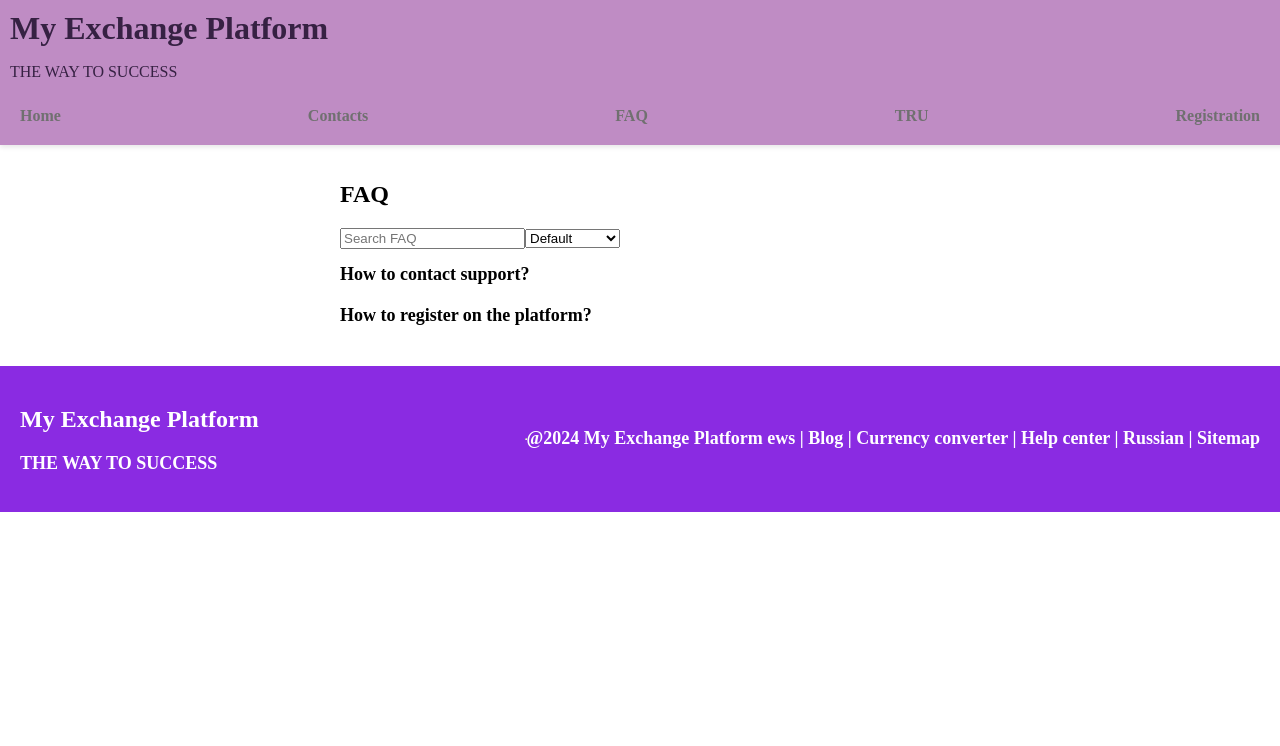
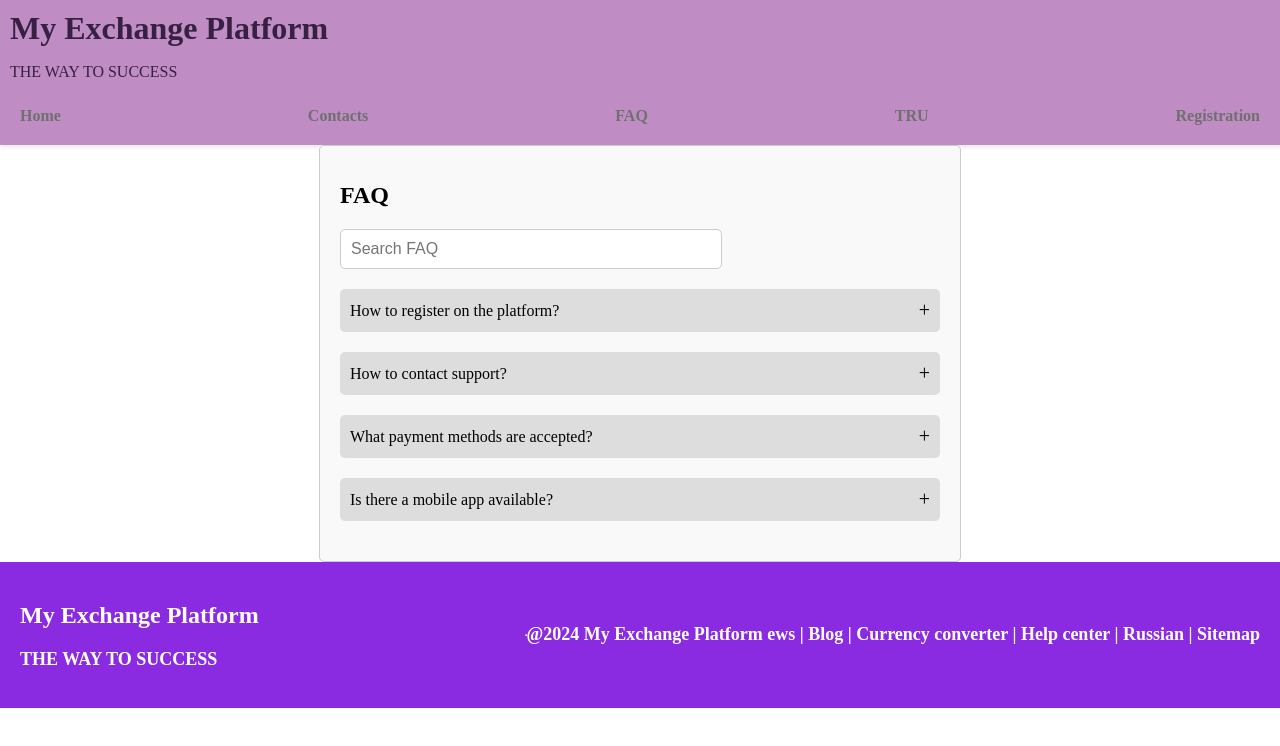
Before and after one commit to Leshamer2255/My-Exchange-Platform, a React (Create React App) app in the folder frontend/: page /faq in a window 1280 px wide. Shown: the top 746 px of the page. Built offline with nearby package versions, Linux system fonts and the light colour scheme; no server answers.

Commit message:
Update 2.6
Update css style and another component improving

```diff
--- a/frontend/src/App.js
+++ b/frontend/src/App.js
@@ -10,16 +10,7 @@ import FAQ from './Pages/FAQ/FAQ';
 
 const App = () => {
 
-  const faqItems = [
-    {
-      question: 'How to register on the platform?',
-      answer: 'To register, go to the "Registration" page and fill in the required fields.'
-    },
-    {
-      question: 'How to contact support?',
-      answer: 'To contact support, use the contact form on the "Contacts" page.'
-    },
-  ];
+
 
 
   return (
@@ -28,7 +19,7 @@ const App = () => {
         <Header />
         <Routes>
           <Route path="/contacts" element={<Contacts />} />
-          <Route path="/faq" element={<FAQ faqItems={faqItems} />} />
+          <Route path="/faq" element={<FAQ />} />
           <Route path="/" element={<MainComponent />} />
         </Routes>
         <Footer />
--- a/frontend/src/Components/ExchangeMonitor.js
+++ b/frontend/src/Components/ExchangeMonitor.js
@@ -1,15 +1,14 @@
 import React from 'react';
 import SubscriptionForm from './SubscriptionForm';
-
+import styles from '../Components/ExchangeMonitor.module.css';
 
 const ExchangeMonitor = () => {
-
     return (
-        <div>
+        <div className={styles.exchangeMonitor}>
             <h1>Exchange Monitor</h1>
             <SubscriptionForm />
-            <div>
-            Information is here rigth now, check the home page
+            <div className={styles.information}>
+                Information is here right now, check the home page
             </div>
         </div>
     );
--- /dev/null
+++ b/frontend/src/Components/ExchangeMonitor.module.css
@@ -0,0 +1,20 @@
+.exchangeMonitor {
+    max-width: 600px;
+    margin: auto;
+    padding: 20px;
+    border: 1px solid #ccc;
+    border-radius: 5px;
+    background-color: #f9f9f9;
+}
+
+.exchangeMonitor h1{
+    margin-right: 300px;
+}
+
+.information {
+    margin-top: 20px;
+    padding: 10px;
+    background-color: #fff;
+    border: 1px solid #ccc;
+    border-radius: 5px;
+}
--- a/frontend/src/Components/SearchBar.js
+++ b/frontend/src/Components/SearchBar.js
@@ -15,7 +15,7 @@ const SearchBar = ({ handleSearch, handleFilter }) => {
     };
 
     return (
-        <div className={styles.searchBarContainer}> {/* Додайте класи стилів до контейнера */}
+        <div className={styles.searchBarContainer}>
             <form onSubmit={handleSubmit}>
                 <input
                     type="text"
--- a/frontend/src/Components/SubscriptionForm.js
+++ b/frontend/src/Components/SubscriptionForm.js
@@ -1,4 +1,5 @@
 import React, { useState } from 'react';
+import styles from '../Components/SubscriptionForm.module.css';
 
 const SubscriptionForm = () => {
     const [email, setEmail] = useState('');
@@ -28,7 +29,7 @@ const SubscriptionForm = () => {
     };
 
     return (
-        <form onSubmit={handleSubmit}>
+        <form className={styles.subscriptionForm} onSubmit={handleSubmit}>
             <h2>Subscribe to Notifications</h2>
             <div>
                 <label htmlFor="email">Email:</label>
@@ -40,7 +41,7 @@ const SubscriptionForm = () => {
                     required
                 />
             </div>
-            <div>
+            <div className={styles.checkboxGroup}>
                 <p>Choose notifications:</p>
                 <label>
                     <input
@@ -63,7 +64,7 @@ const SubscriptionForm = () => {
                 </label>
                 <br />
             </div>
-            <button type="submit">Subscribe</button>
+            <button type="submit" className={styles.subscribeButton}>Subscribe</button>
         </form>
     );
 };
--- /dev/null
+++ b/frontend/src/Components/SubscriptionForm.module.css
@@ -0,0 +1,27 @@
+.subscriptionForm {
+    max-width: 400px;
+    margin: auto;
+    padding: 20px;
+    border: 1px solid #ccc;
+    border-radius: 5px;
+    background-color: #f9f9f9;
+}
+
+.checkboxGroup {
+    margin-top: 10px;
+}
+
+.subscribeButton {
+    margin-top: 10px;
+    background-color: #007bff;
+    color: #fff;
+    padding: 8px 16px;
+    border: none;
+    border-radius: 5px;
+    cursor: pointer;
+    transition: background-color 0.3s ease;
+}
+
+.subscribeButton:hover {
+    background-color: #0056b3;
+}
--- a/frontend/src/Pages/FAQ/FAQ.js
+++ b/frontend/src/Pages/FAQ/FAQ.js
@@ -1,21 +1,35 @@
 import React, { useState } from 'react';
 import styles from './FAQ.module.css';
 
-const FAQ = ({ faqItems }) => {
-  const [expandedQuestion, setExpandedQuestion] = useState(null);
+const FAQ = () => {
+  const [activeIndex, setActiveIndex] = useState(null);
   const [searchTerm, setSearchTerm] = useState('');
-  const [sortingCriteria, setSortingCriteria] = useState('default');
 
-  const handleQuestionClick = (index) => {
-    setExpandedQuestion(expandedQuestion === index ? null : index);
+  const faqItems = [
+    {
+      question: 'How to register on the platform?',
+      answer: 'To register, go to the "Registration" page and fill in the required fields.'
+    },
+    {
+      question: 'How to contact support?',
+      answer: 'To contact support, use the contact form on the "Contacts" page.'
+    },
+    {
+      question: 'What payment methods are accepted?',
+      answer: 'We accept payments via credit/debit cards, PayPal, and bank transfers.'
+    },
+    {
+      question: 'Is there a mobile app available?',
+      answer: 'Yes, we have a mobile app available for both iOS and Android devices. You can download it from the App Store or Google Play Store.'
+    }
+  ];
+
+  const toggleAccordion = (index) => {
+    setActiveIndex((prevIndex) => (prevIndex === index ? null : index));
   };
 
   const handleSearch = (e) => {
     setSearchTerm(e.target.value);
-  };
-
-  const handleSorting = (e) => {
-    setSortingCriteria(e.target.value);
   };
 
   const filteredFaqItems = faqItems.filter(item =>
@@ -23,39 +37,33 @@ const FAQ = ({ faqItems }) => {
     item.answer.toLowerCase().includes(searchTerm.toLowerCase())
   );
 
-
-
-  const sortedFaqItems = [...filteredFaqItems].sort((a, b) => {
-    if (sortingCriteria === 'alphabetical') {
-      return a.question.localeCompare(b.question);
-    } else {
-      return a.question.localeCompare(b.question);
-    }
-  });
-
   return (
-    <div className={styles.container}>
-      <h1>FAQ</h1>
-      <div className={styles.controls}>
+    <div className={styles.faqContainer}>
+      <h1 className={styles.title}>FAQ</h1>
+      <div className={styles.search}>
         <input
           type="text"
           placeholder="Search FAQ"
           value={searchTerm}
           onChange={handleSearch}
         />
-        <select value={sortingCriteria} onChange={handleSorting}>
-          <option value="default">Default</option>
-          <option value="alphabetical">Alphabetical</option>
-        </select>
       </div>
-      {sortedFaqItems.map((item, index) => (
-        <div className={styles.faqItem} key={index}>
-          <h2 className={styles.question} onClick={() => handleQuestionClick(index)}>
-            {item.question}
-          </h2>
-          {expandedQuestion === index && <p className={styles.answer}>{item.answer}</p>}
-        </div>
-      ))}
+      <div className={styles.faqList}>
+        {filteredFaqItems.map((item, index) => (
+          <div className={styles.faqItem} key={index}>
+            <div
+              className={`${styles.question} ${activeIndex === index ? styles.active : ''}`}
+              onClick={() => toggleAccordion(index)}
+            >
+              {item.question}
+              <span className={styles.icon}>{activeIndex === index ? '-' : '+'}</span>
+            </div>
+            {activeIndex === index && (
+              <div className={styles.answer}>{item.answer}</div>
+            )}
+          </div>
+        ))}
+      </div>
     </div>
   );
 };
--- a/frontend/src/Pages/FAQ/FAQ.module.css
+++ b/frontend/src/Pages/FAQ/FAQ.module.css
@@ -1,12 +1,33 @@
-.container {
+.faqContainer {
   max-width: 600px;
   margin: 0 auto;
   padding: 20px;
+  border: 1px solid #ccc;
+  border-radius: 5px;
+  background-color: #f9f9f9;
 }
 
-  .container h1 {
+.title {
   font-size: 24px;
+  font-weight: bold;
   margin-bottom: 20px;
+}
+
+.search {
+  margin-bottom: 20px;
+}
+
+.search input {
+  width: 60%;
+  padding: 10px;
+  border: 1px solid #ccc;
+  border-radius: 5px;
+  font-size: 16px;
+}
+
+.faqList {
+  list-style-type: none;
+  padding: 0;
 }
 
 .faqItem {
@@ -14,16 +35,25 @@
 }
 
 .question {
-    font-size: 18px;
-    margin-bottom: 10px;
   cursor: pointer;
+  background-color: #ddd;
+  padding: 10px;
+  border-radius: 5px;
+  display: flex;
+  justify-content: space-between;
+  align-items: center;
+}
+
+.active {
+  background-color: #b0e0e6;
+}
+
+.icon {
+  font-size: 20px;
 }
 
 .answer {
-    font-size: 16px;
-    display: none;
+  padding: 10px;
+  background-color: #f0f0f0;
+  border-radius: 5px;
 }
-
-  .answer.active {
-    display: block;
-  }
--- a/frontend/src/Pages/Home/MainComponent.js
+++ b/frontend/src/Pages/Home/MainComponent.js
@@ -1,9 +1,6 @@
 import React, { useState, useEffect } from 'react';
 import SearchBar from '../../Components/SearchBar';
-import SortDropdown from '../../Components/SortDropdown';
-import FilterOptions from '../../Components/FilterOptions';
 import ExchangeList from '../../Components/ExchangeList';
-import CurrencyRates from '../../Components/CurrencyRates';
 import CryptoNews from '../../Components/CryptoNews';
 import styles from '../Home/MainComponent.module.css';
 import TableComponent from '../../Components/TableComponent';
@@ -109,8 +106,6 @@ const MainComponent = () => {
             <div className={styles.sidebar}>
                 <h1>Exchange Platform</h1>
                 <SearchBar handleSearch={handleSearch} handleFilter={handleFilter} />
-                <SortDropdown handleSort={handleSort} />
-                <FilterOptions handleFilter={handleFilter} />
                 <div className={styles.sectionButtons}>
                     <button onClick={() => handleSectionChange('table')}>Table </button>
                     <button onClick={() => handleSectionChange('list')}>List </button>
@@ -119,7 +114,6 @@ const MainComponent = () => {
                 {activeComponent}
             </div>
             <div className={styles.content}>
-                <CurrencyRates rates={currencyRates} />
                 <ExchangeMonitor />
                 <CryptoNews news={cryptoNews} />
                 <div>
```
Lines whose indentation alone changed are shown as unchanged.
